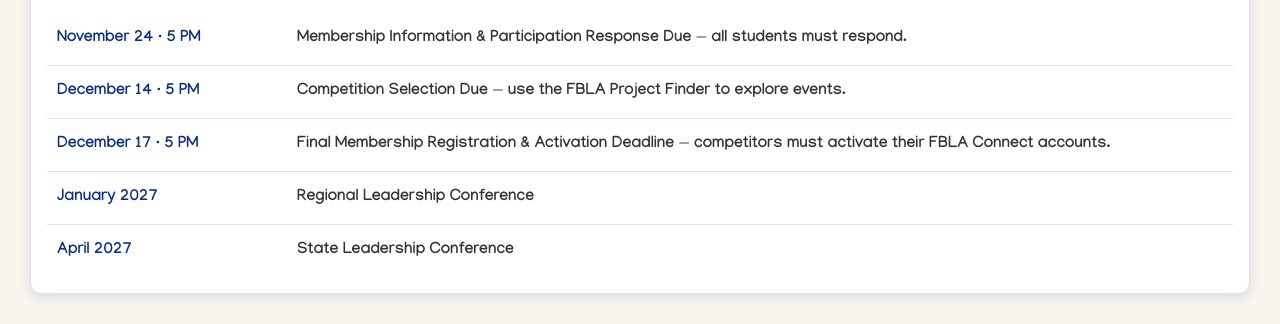
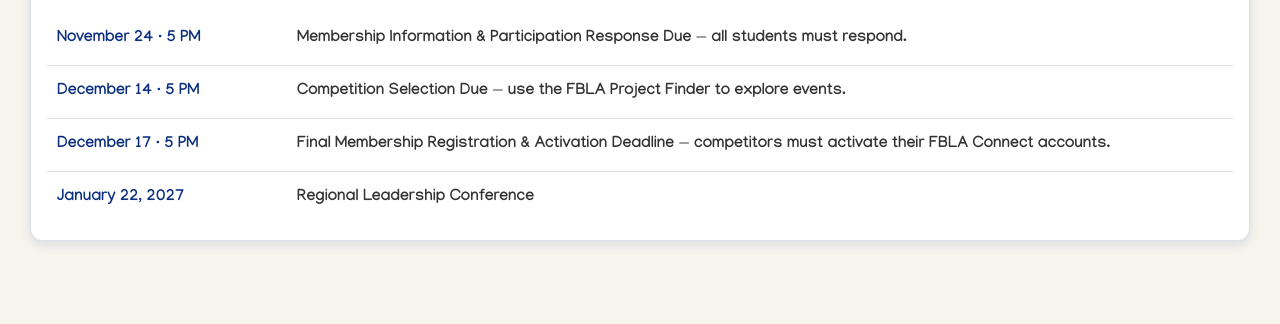
Before and after one commit to srachal674/coding-projects, a plain HTML site: page FBLA/index.html in a window 1280 px wide. Shown: the part 728-1052 px from the top of the page. After the commit the page ends 999 px from the top, so only its background shows below. Drawn offline with nearby package versions, Linux system fonts and the light colour scheme.

Commit message:
Confirm January 22 Regionals and remove unconfirmed State date

```diff
--- a/FBLA/index.html
+++ b/FBLA/index.html
@@ -62,8 +62,7 @@
                 <li><strong>November 24 · 5 PM</strong><span>Membership Information &amp; Participation Response Due — all students must respond.</span></li>
                 <li><strong>December 14 · 5 PM</strong><span>Competition Selection Due — use the FBLA Project Finder to explore events.</span></li>
                 <li><strong>December 17 · 5 PM</strong><span>Final Membership Registration &amp; Activation Deadline — competitors must activate their FBLA Connect accounts.</span></li>
-                <li><strong>January 2027</strong><span>Regional Leadership Conference</span></li>
-                <li><strong>April 2027</strong><span>State Leadership Conference</span></li>
+                <li><strong>January 22, 2027</strong><span>Regional Leadership Conference</span></li>
             </ul>
         </div>
     </section>
```
